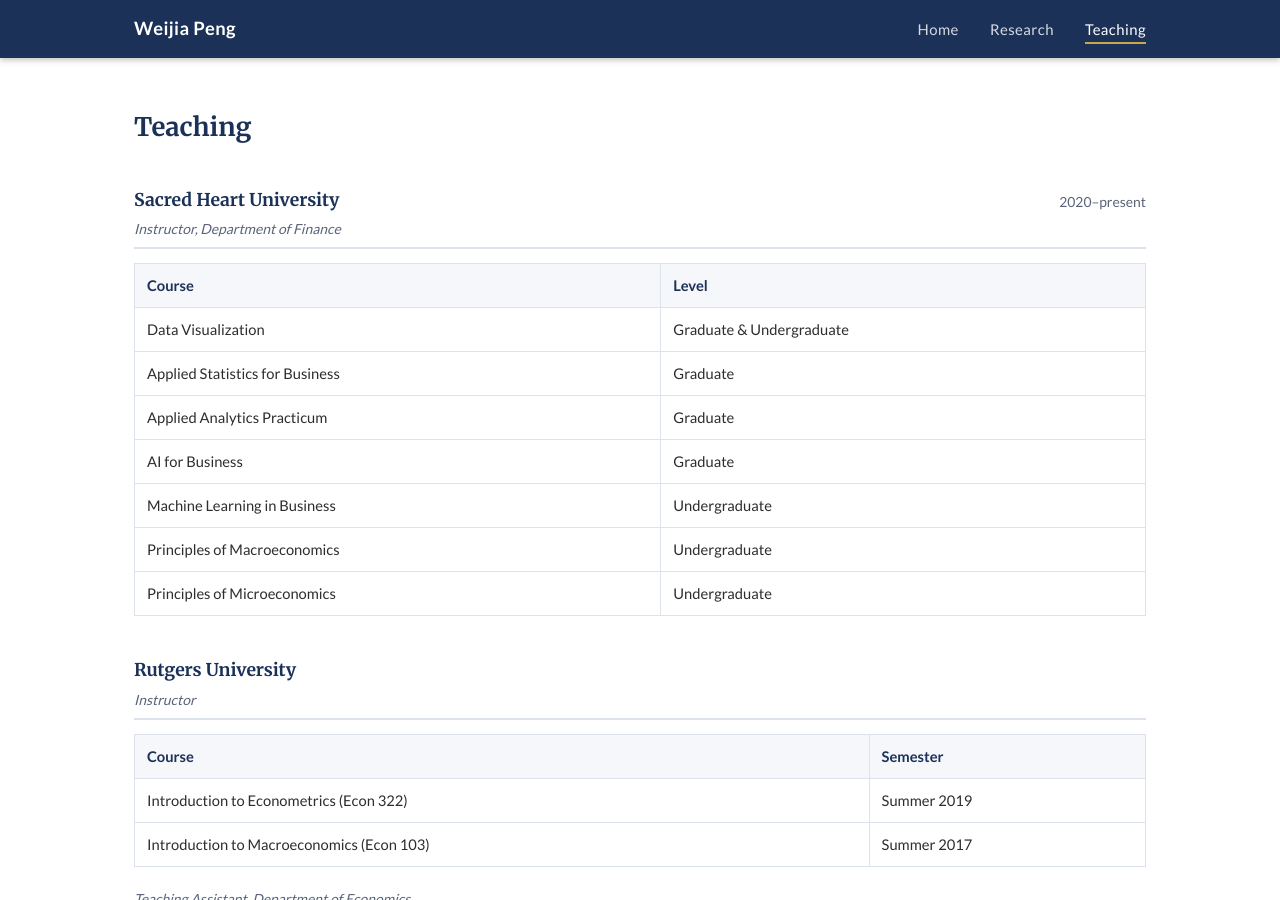
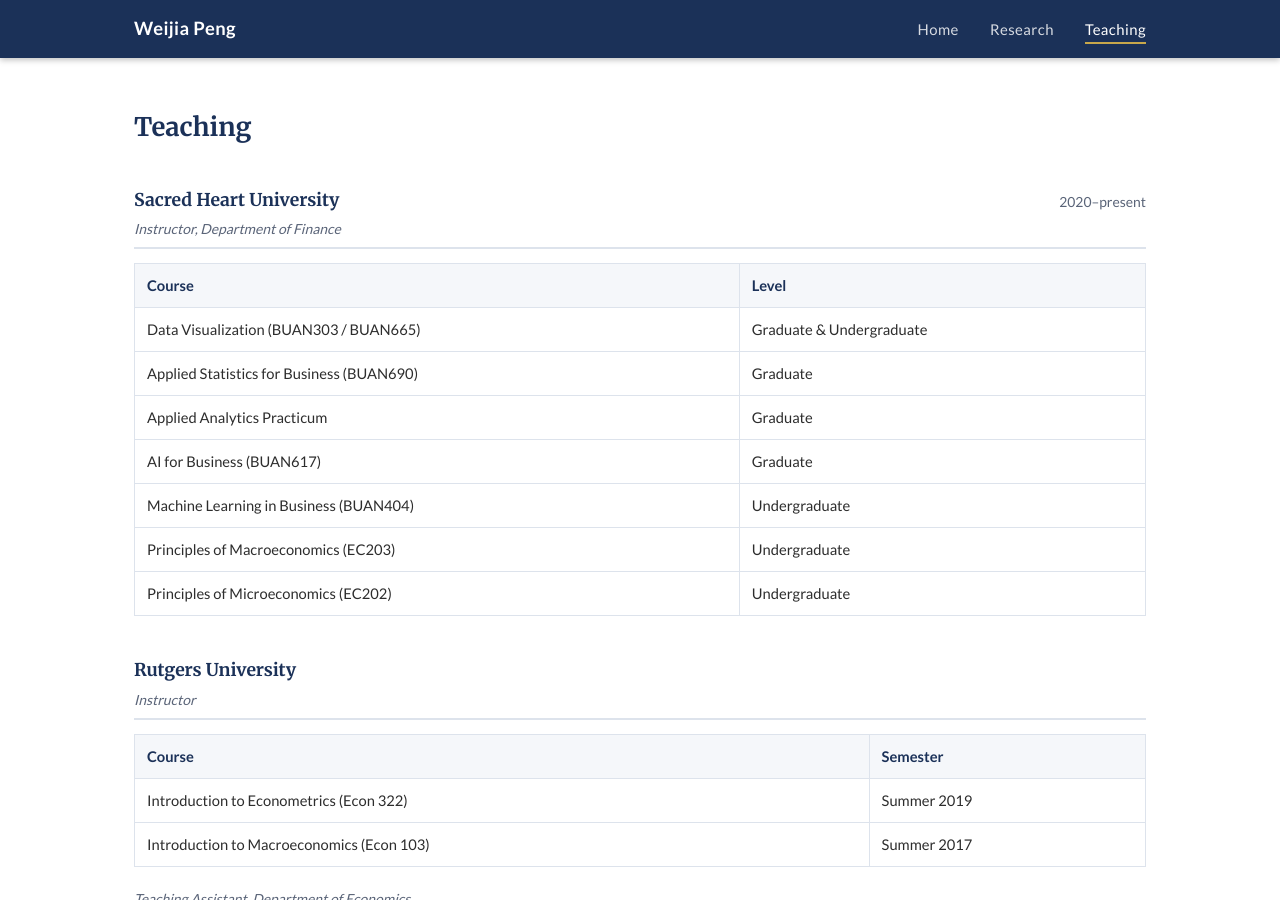
Before and after one commit to weijiap/weijiap.github.io, a Jekyll site: the page built from teaching.html, in a window 1280 px wide and 900 px high. Built offline with Jekyll 4.4.1, drawn with Linux system fonts in a browser that asks for light colours.

Commit message:
Teaching: add course numbers for Sacred Heart courses

```diff
--- a/teaching.html
+++ b/teaching.html
@@ -25,11 +25,11 @@
       </thead>
       <tbody>
         <tr>
-          <td>Data Visualization</td>
+          <td>Data Visualization (BUAN303 / BUAN665)</td>
           <td>Graduate &amp; Undergraduate</td>
         </tr>
         <tr>
-          <td>Applied Statistics for Business</td>
+          <td>Applied Statistics for Business (BUAN690)</td>
           <td>Graduate</td>
         </tr>
         <tr>
@@ -37,19 +37,19 @@
           <td>Graduate</td>
         </tr>
         <tr>
-          <td>AI for Business</td>
+          <td>AI for Business (BUAN617)</td>
           <td>Graduate</td>
         </tr>
         <tr>
-          <td>Machine Learning in Business</td>
+          <td>Machine Learning in Business (BUAN404)</td>
           <td>Undergraduate</td>
         </tr>
         <tr>
-          <td>Principles of Macroeconomics</td>
+          <td>Principles of Macroeconomics (EC203)</td>
           <td>Undergraduate</td>
         </tr>
         <tr>
-          <td>Principles of Microeconomics</td>
+          <td>Principles of Microeconomics (EC202)</td>
           <td>Undergraduate</td>
         </tr>
       </tbody>
```
